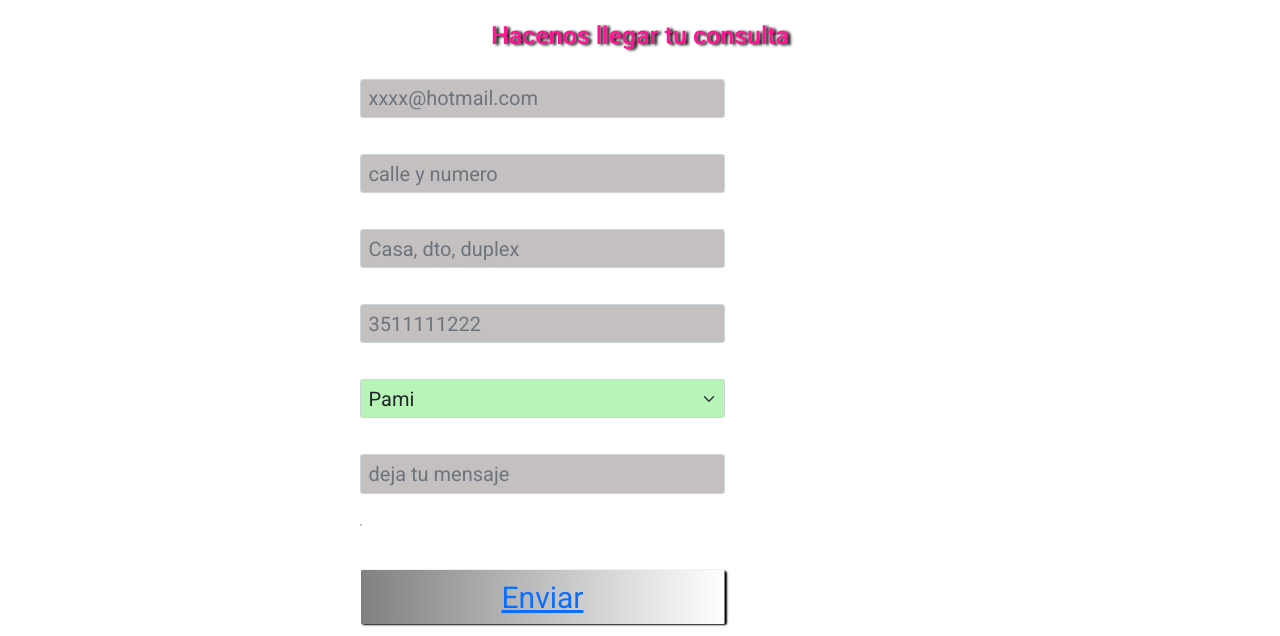
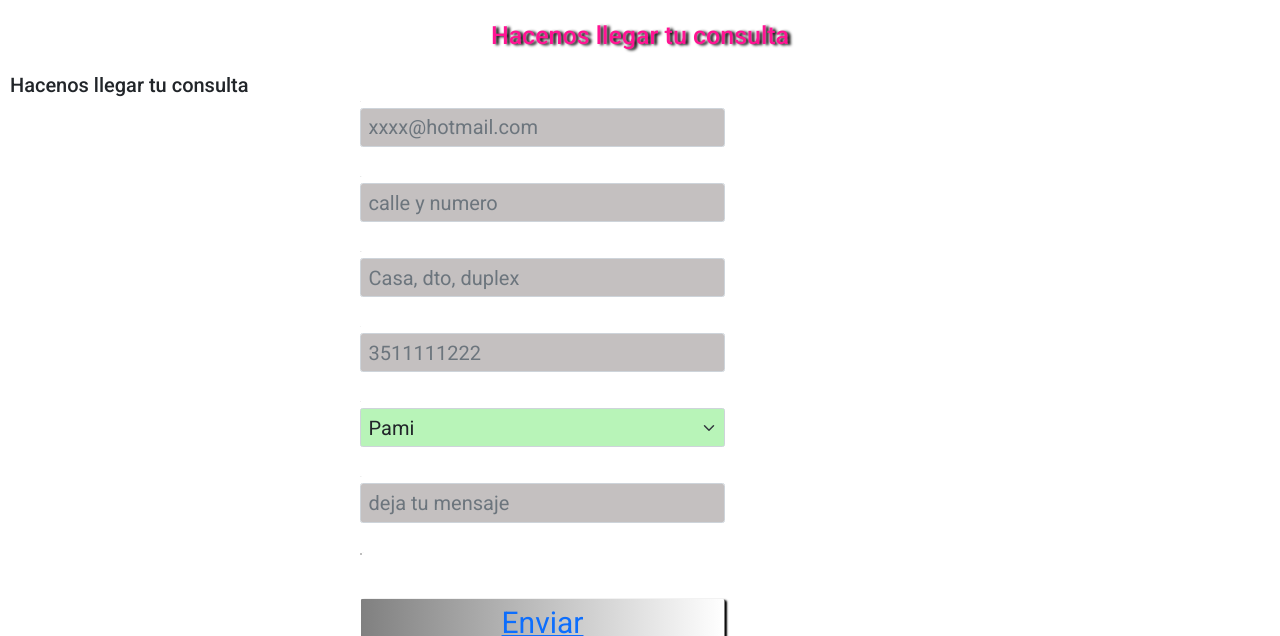
Before and after one commit to RafaPirata/repoPodoPiotti, a website: page Pag/contacto.html in a window 1280 px wide. Shown: the part 529-1165 px from the top of the page. Drawn offline with nearby package versions, Linux system fonts and the light colour scheme; files that its build step writes are made by us from their sources; files whose address does not match are found by name.

```diff
--- a/Pag/contacto.html
+++ b/Pag/contacto.html
@@ -14,7 +14,7 @@
     <script>
         new WOW().init();
     </script>
-    <title>Contactanos busca tu tratamiento a tu medida con nuestro podocosmiatra, llama, envia un email, buscanos en
+    <title>Contactanos busca tu tratamiento a tu medida con nuestro podocosmeatrea, llama, envia un email, buscanos en
         nuestras redes</title>
     <meta name="description content"
         content="nuestras redes, nuestros numeros de contacto, la ubicacion de nuestro salon.">
@@ -104,6 +104,7 @@
     </div>
     <section class="py-1 ms-1 d-flex ">
         <div class="container-fluid">
+            <h2>Hacenos llegar tu consulta</h2>
             <div class="col d-flex justify-content-center align-items-center container">
                 <section class="col-lg-6">
                     <form class="row g-5">
@@ -111,7 +112,6 @@
                             <label for="inputEmail4" class="form-label ">Email</label>
                             <input type="email" class="form-control" id="inputEmail4" placeholder="xxxx@hotmail.com">
                         </div>
-
                         <div class="col-lg-8">
                             <label for="inputAddress" class="form-label">Address</label>
                             <input type="text" class="form-control" id="inputAddress" placeholder="calle y numero">
@@ -138,17 +138,21 @@
                         <div class="col-lg-8">
                             <div class="form-check">
                                 <input class="form-check-input" type="checkbox" id="gridCheck">
-                                <label class="form-check-label" for="gridCheck">SCheck me out
-                                </label>
+                                <label class="form-check-label" for="gridCheck">S
+                                    Check me out
+                                    <label class="form-check-label" for="gridCheck">SCheck me out
+                                    </label>
                             </div>
                         </div>
                         <div class="col-lg-8">
-                            <button class="btn btn-color stretched-link w-100">
-                                <a href="../Pag/404.html" class="texto__Md">Enviar</a>
+                            <button type="submit" class="btn btn-color w-100 error">
+                                <a href="../Pag/404.html" class="texto__Md">Enviar
+                                </a>
                             </button>
                         </div>
                     </form>
                 </section>
+
             </div>
         </div>
     </section>
@@ -171,7 +175,6 @@
         </div>
     </aside>
     <!-- fin redes asaide  -->
-
     <footer id="FooterIni" class="texto__SL">
         <div class="PieI">
             <div class="texto__Md">
@@ -201,7 +204,6 @@
     <script src="https://cdn.jsdelivr.net/npm/bootstrap@5.1.3/dist/js/bootstrap.bundle.min.js"
         integrity="sha384-ka7Sk0Gln4gmtz2MlQnikT1wXgYsOg+OMhuP+IlRH9sENBO0LRn5q+8nbTov4+1p" crossorigin="anonymous">
     </script>
-
 </body>
 
 </html>
```
